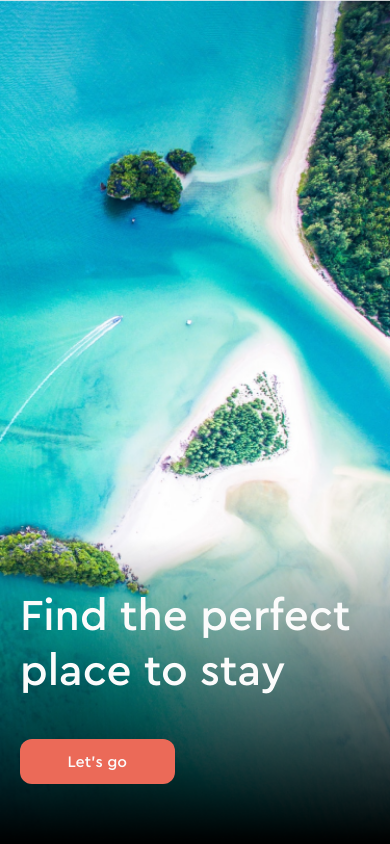
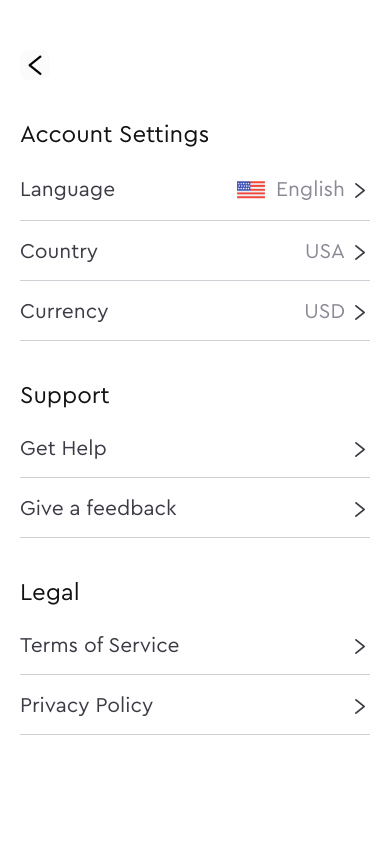
Before and after one commit to tmcdhqtri/Travel-App-Native, a React Native app: screen /Settings in a window 390 px wide. Built offline with nearby package versions, Linux system fonts and the light colour scheme.

Commit message:
Settings page

```diff
--- a/App.js
+++ b/App.js
@@ -13,6 +13,8 @@ import {
   HotelList,
   HotelSearch,
   SelectRoom,
+  Payments,
+  Settings,
 } from "./screens";
 import BottomTabNavigation from "./navigation/BottomTabNavigation";
 
@@ -90,6 +92,16 @@ export default function App() {
           component={SelectRoom}
           options={{ headerShown: false }}
         />
+        <Stack.Screen
+          name="Payments"
+          component={Payments}
+          options={{ headerShown: false }}
+        />
+        <Stack.Screen
+          name="Settings"
+          component={Settings}
+          options={{ headerShown: false }}
+        />
       </Stack.Navigator>
     </NavigationContainer>
   );
--- a/components/Reusable/ProfileTile.jsx
+++ b/components/Reusable/ProfileTile.jsx
@@ -1,14 +1,14 @@
 import { StyleSheet, Text, TouchableOpacity, View } from "react-native";
 import React from "react";
-import { COLORS } from "../../constants/theme";
+import { COLORS, SIZES } from "../../constants/theme";
 import reusable from "./reusable.style";
 import { AntDesign } from "@expo/vector-icons";
 import WidthSpacer from "./WidthSpacer";
 import ReusableText from "./ReusableText";
 
-const ProfileTile = () => {
+const ProfileTile = ({ onPress, title, icon }) => {
   return (
-    <TouchableOpacity style={styles.tile}>
+    <TouchableOpacity style={styles.tile} onPress={onPress}>
       <View style={reusable.rowWithSpace("space-between")}>
         <View style={reusable.rowWithSpace("flex-start")}>
           <AntDesign name={icon} size={20} />
@@ -34,7 +34,8 @@ const styles = StyleSheet.create({
   tile: {
     backgroundColor: COLORS.lightWhite,
     width: "100%",
-    height: 60,
+    height: 50,
+    justifyContent: "center",
     paddingHorizontal: 10,
     paddingVertical: 12,
     borderRadius: 12,
--- /dev/null
+++ b/components/Tiles/Settings/SettingTile.jsx
@@ -0,0 +1,63 @@
+import { StyleSheet, Image, TouchableOpacity, View } from "react-native";
+import React from "react";
+import reusable from "../../Reusable/reusable.style";
+import { COLORS, TEXT } from "../../../constants/theme";
+import ReusableText from "../../Reusable/ReusableText";
+import WidthSpacer from "../../Reusable/WidthSpacer";
+import { AntDesign } from "@expo/vector-icons";
+
+const SettingTile = ({ title, title1, onPress }) => {
+  return (
+    <TouchableOpacity
+      onPress={onPress}
+      style={[reusable.rowWithSpace("space-between"), styles.container]}
+    >
+      <ReusableText
+        text={title}
+        family={"regular"}
+        size={TEXT.large}
+        color={COLORS.dark}
+      />
+
+      {title === "Language" ? (
+        <View style={reusable.rowWithSpace("flex-start")}>
+          <Image
+            source={require("../../../assets/images/USA.png")}
+            style={styles.image}
+          />
+          <WidthSpacer width={5} />
+          <ReusableText
+            text={"English"}
+            family={"regular"}
+            size={TEXT.large}
+            color={COLORS.gray}
+          />
+          <WidthSpacer width={5} />
+          <AntDesign name="right" size={20} color={COLORS.dark} />
+        </View>
+      ) : (
+        <View style={reusable.rowWithSpace("flex-start")}>
+          <ReusableText
+            text={title1}
+            family={"regular"}
+            size={TEXT.large}
+            color={COLORS.gray}
+          />
+          <WidthSpacer width={5} />
+          <AntDesign name="right" size={20} color={COLORS.dark} />
+        </View>
+      )}
+    </TouchableOpacity>
+  );
+};
+
+export default SettingTile;
+
+const styles = StyleSheet.create({
+  container: {
+    borderBottomWidth: 1,
+    borderColor: COLORS.lightGrey,
+    paddingVertical: 15,
+  },
+  image: { width: 40, height: 30, resizeMode: "contain" },
+});
--- a/components/index.js
+++ b/components/index.js
@@ -11,7 +11,8 @@ import PopularList from "./Country/PopularList";
 import HotelMap from "./Hotel/HotelMap";
 import ReviewTle from "./Tiles/Reviews/ReviewTle";
 import ReviewsList from "./Hotel/ReviewsList";
-
+import ProfileTile from "./Reusable/ProfileTile";
+import SettingTile from "./Tiles/Settings/SettingTile";
 export {
   ReusableText,
   ReusableBtn,
@@ -26,4 +27,6 @@ export {
   HotelMap,
   ReviewTle,
   ReviewsList,
+  ProfileTile,
+  SettingTile
 };
--- a/screens/index.js
+++ b/screens/index.js
@@ -14,6 +14,8 @@ import SelectRoom from "./details/SelectRoom";
 import TopBookings from "./top/TopBookings";
 import TopInfo from "./top/TopInfo";
 import TopTrips from "./top/TopTrips";
+import Payments from "./profile/Payments";
+import Settings from "./settings/Settings";
 export {
   Onboarding,
   SelectRoom,
@@ -31,4 +33,6 @@ export {
   TopBookings,
   TopInfo,
   TopTrips,
+  Payments,
+  Settings,
 };
--- /dev/null
+++ b/screens/profile/Payments.jsx
@@ -0,0 +1,14 @@
+import { StyleSheet, Text, View } from 'react-native'
+import React from 'react'
+
+const Payments = () => {
+  return (
+    <View>
+      <Text>Payments</Text>
+    </View>
+  )
+}
+
+export default Payments
+
+const styles = StyleSheet.create({})
--- /dev/null
+++ b/screens/settings/Settings.jsx
@@ -0,0 +1,82 @@
+import { StyleSheet, Text, View } from "react-native";
+import React from "react";
+import { COLORS, SIZES } from "../../constants/theme";
+import {
+  AppBar,
+  HeightSpacer,
+  ReusableText,
+  SettingTile,
+} from "../../components/index";
+
+const Settings = ({ navigation }) => {
+  return (
+    <View style={{ backgroundColor: COLORS.lightWhite, flex: 1 }}>
+      <View style={{ height: 120 }}>
+        <AppBar
+          top={50}
+          left={20}
+          right={20}
+          color={COLORS.white}
+          onPress={() => navigation.goBack()}
+        />
+      </View>
+
+      <View style={{ marginHorizontal: 20 }}>
+        <ReusableText
+          text={"Account Settings"}
+          family={"regular"}
+          size={SIZES.xLarge }
+          color={COLORS.black}
+        />
+        <HeightSpacer height={10} />
+
+        <SettingTile title={"Language"} />
+
+        <HeightSpacer height={3} />
+
+        <SettingTile title={"Country"} title1={"USA"} />
+
+        <HeightSpacer height={3} />
+
+        <SettingTile title={"Currency"} title1={"USD"} />
+
+        <HeightSpacer height={40} />
+
+
+        <ReusableText
+          text={"Support"}
+          family={"regular"}
+          size={SIZES.xLarge }
+          color={COLORS.black}
+        />
+        <HeightSpacer height={10} />
+
+        <SettingTile title={"Get Help"} title1={""} />
+
+        <HeightSpacer height={3} />
+
+        <SettingTile title={"Give a feedback"} title1={""} />
+
+        <HeightSpacer height={40} />
+
+        <ReusableText
+          text={"Legal"}
+          family={"regular"}
+          size={SIZES.xLarge}
+          color={COLORS.black}
+        />
+        <HeightSpacer height={10} />
+
+        <SettingTile title={"Terms of Service"} title1={""} />
+
+        <HeightSpacer height={3} />
+
+        <SettingTile title={"Privacy Policy"} title1={""} />
+      </View>
+    </View>
+  );
+};
+
+export default Settings;
+
+const styles = StyleSheet.create({});
--- a/screens/top/TopInfo.jsx
+++ b/screens/top/TopInfo.jsx
@@ -1,10 +1,15 @@
 import { StyleSheet, Text, View } from "react-native";
 import React from "react";
+import {ProfileTile} from "../../components";
 
-const TopInfo = () => {
+const TopInfo = ({navigation}) => {
   return (
     <View>
-      <Text>TopInfo</Text>
+      <View style={{ margin: 20 }}>
+        <ProfileTile title={'Personal Information'} icon={"user"} />
+        <ProfileTile title={'Payments'} icon={"creditcard"} onPress={() => navigation.navigate('Payments')}/>
+        <ProfileTile title={'Settings'} icon={"setting"} onPress={() => navigation.navigate('Settings')}/>
+      </View>
     </View>
   );
 };
```
